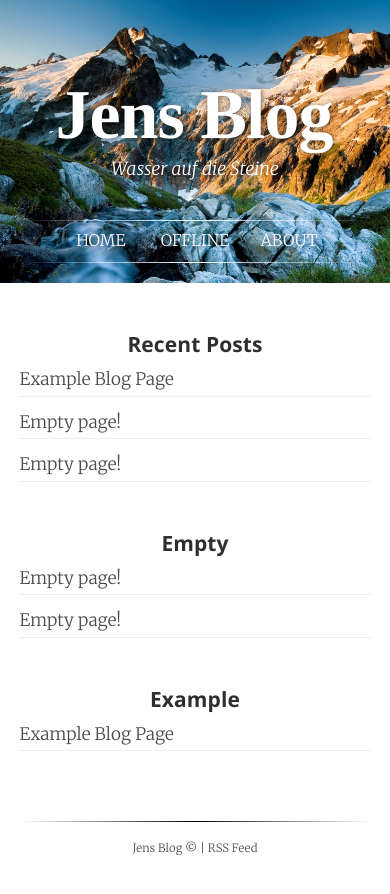
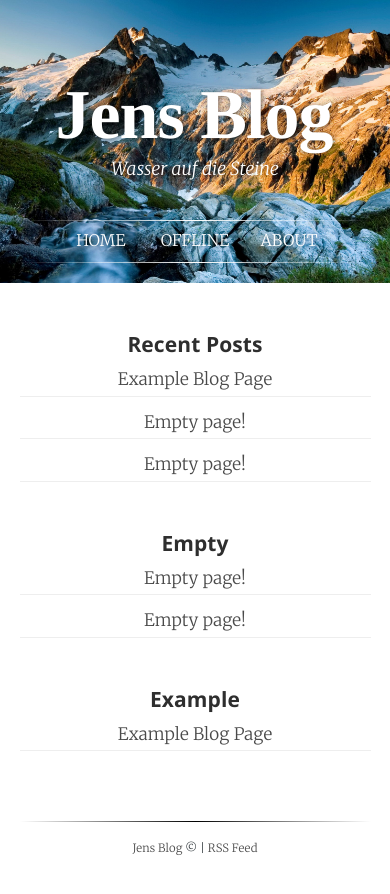
Before and after one commit to jwillmer/jekyllDecent, a Jekyll site: the page built from index.html, in a window 390 px wide. Shown: the top 894 px of the page. Built offline with Jekyll 4.4.1, drawn with Linux system fonts in a browser that asks for light colours; some web fonts are replaced.

Commit message:
centering posts if device is to small

```diff
--- a/_sass/index-page.scss
+++ b/_sass/index-page.scss
@@ -13,11 +13,6 @@
     li {
         margin-bottom: 8px;
         list-style-type: none;
-
-        &:hover {
-            border-left: 1px #EFEFEF solid;
-            padding-left: 5px;
-        }
     }
 
     .article {
--- a/_sass/override.scss
+++ b/_sass/override.scss
@@ -10,8 +10,14 @@ figure p {
 }
 
 @media only screen and (max-width: 780px) {
-    .category .date {
-        display: none;
+    .category {
+        .date {
+            display: none;
+        }
+
+        .article {
+            text-align: center;
+        }
     }
 }
 
```
